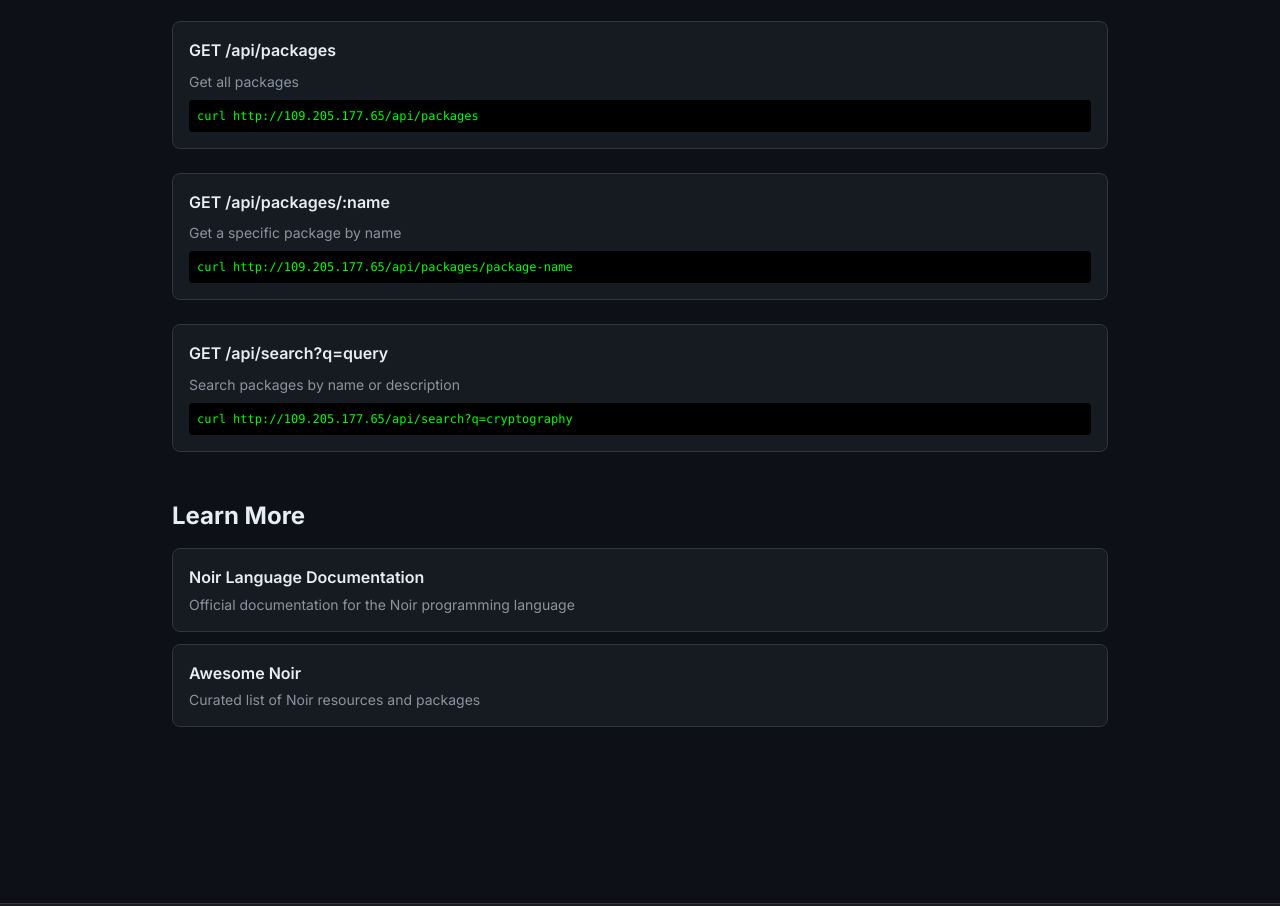
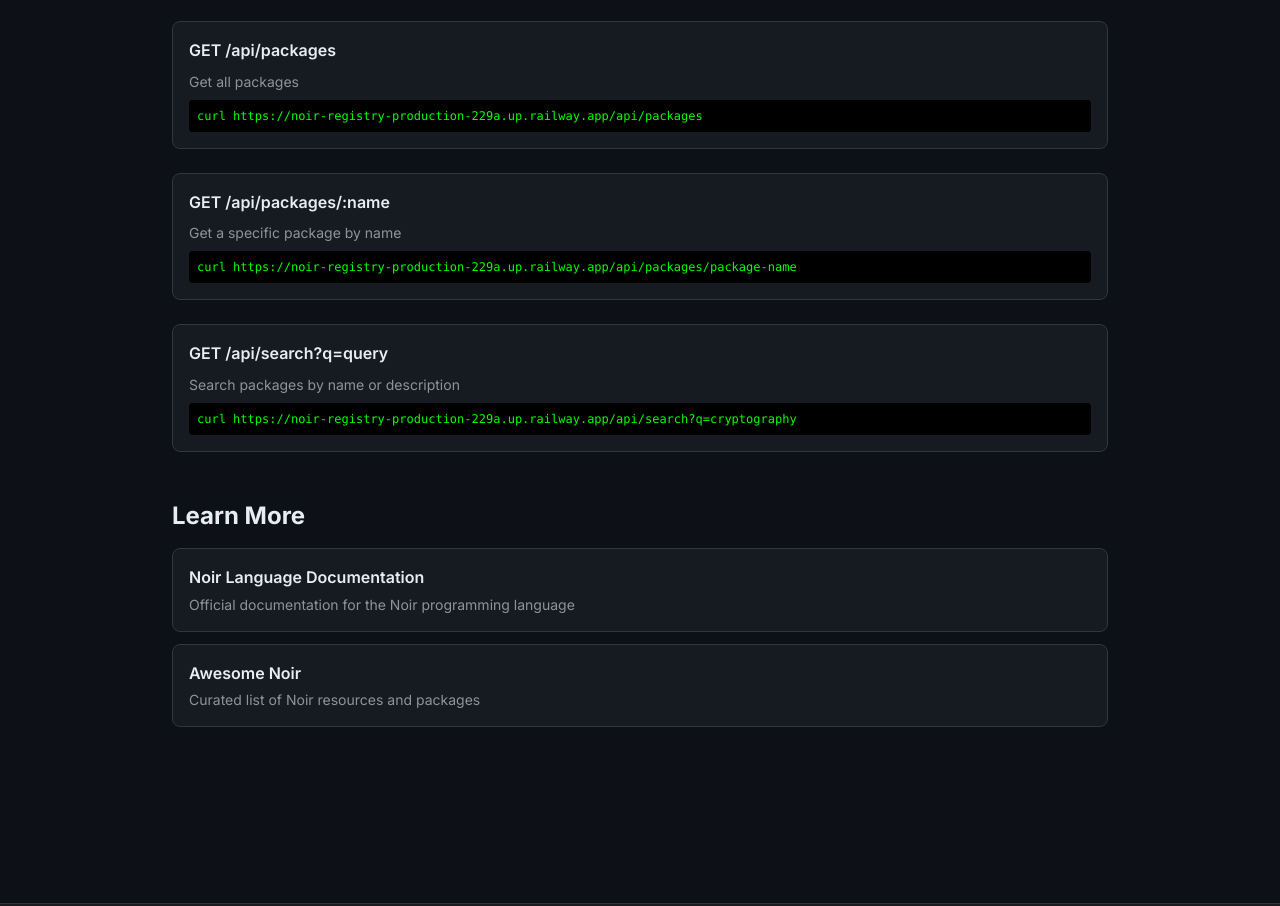
Before and after one commit to CECILIA-MULANDI/noir-registry, a Next.js app in the folder frontend/: page /docs in a window 1280 px wide. Shown: the part 1611-2517 px from the top of the page. Built offline with nearby package versions, Linux system fonts and the light colour scheme.

Commit message:
fix: update docs API URLs to Railway and fix Getting Started link

```diff
--- a/frontend/src/app/components/Hero.tsx
+++ b/frontend/src/app/components/Hero.tsx
@@ -64,7 +64,7 @@ export default function Hero() {
                 </svg>
                 <span>Install Nargo</span>
               </Link>
-              <Link href="https://noir-lang.org/docs/getting_started" target="_blank" rel="noopener noreferrer" className="px-6 py-4 rounded-lg font-semibold no-underline transition-all inline-flex items-center gap-2 shadow-md hover:shadow-lg transform hover:-translate-y-0.5 hover-bg-accent" style={{ backgroundColor: 'var(--accent-primary)', color: 'var(--bg-darker)' }}>
+              <Link href="/docs" className="px-6 py-4 rounded-lg font-semibold no-underline transition-all inline-flex items-center gap-2 shadow-md hover:shadow-lg transform hover:-translate-y-0.5 hover-bg-accent" style={{ backgroundColor: 'var(--accent-primary)', color: 'var(--bg-darker)' }}>
                 <span>Getting Started</span>
               </Link>
             </div>
--- a/frontend/src/app/docs/page.tsx
+++ b/frontend/src/app/docs/page.tsx
@@ -145,7 +145,7 @@ export default function DocsPage() {
                 </p>
                 <div className="bg-black rounded p-2 font-mono text-xs overflow-x-auto">
                   <code style={{ color: '#00ff00' }}>
-                    curl http://109.205.177.65/api/packages
+                    curl https://noir-registry-production-229a.up.railway.app/api/packages
                   </code>
                 </div>
               </div>
@@ -159,7 +159,7 @@ export default function DocsPage() {
                 </p>
                 <div className="bg-black rounded p-2 font-mono text-xs overflow-x-auto">
                   <code style={{ color: '#00ff00' }}>
-                    curl http://109.205.177.65/api/packages/package-name
+                    curl https://noir-registry-production-229a.up.railway.app/api/packages/package-name
                   </code>
                 </div>
               </div>
@@ -173,7 +173,7 @@ export default function DocsPage() {
                 </p>
                 <div className="bg-black rounded p-2 font-mono text-xs overflow-x-auto">
                   <code style={{ color: '#00ff00' }}>
-                    curl http://109.205.177.65/api/search?q=cryptography
+                    curl https://noir-registry-production-229a.up.railway.app/api/search?q=cryptography
                   </code>
                 </div>
               </div>
```
